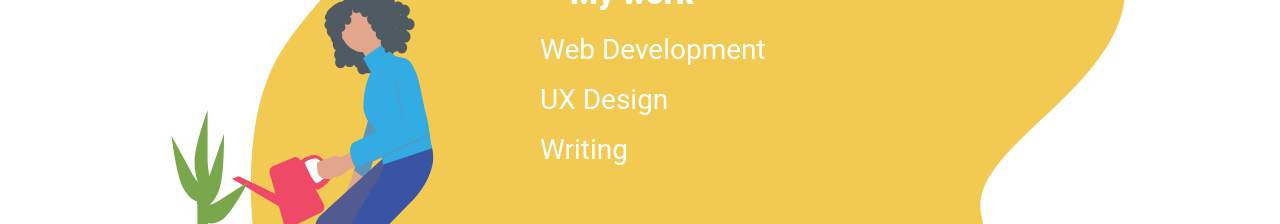
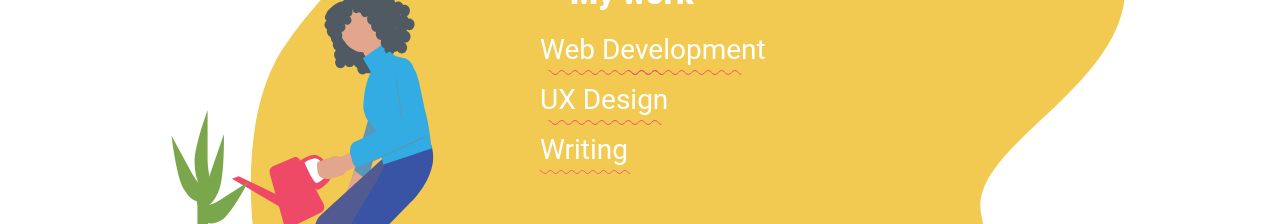
Before and after one commit to cauliflowersingerbee/my-portfolio, a React (Create React App) app: page / in a window 1280 px wide. Shown: the part 430-654 px from the top of the page. Built offline with nearby package versions, Linux system fonts and the light colour scheme.

Commit message:
added styling to links

```diff
--- a/src/components/work/work.jsx
+++ b/src/components/work/work.jsx
@@ -4,6 +4,10 @@ import LogoImage from '../imgs/portfolio-logo.svg';
 import './work.scss'
 import WorkImage from '../imgs/work-img.svg';
 import WorkVector from '../imgs/work-vector.svg';
+import SquigglyLine from '../imgs/squiggly-line.svg';
+import SquigglyLineOne from '../imgs/squiggly-line.svg';
+import SquigglyLineTwo from '../imgs/squiggly-line.svg';
+import SquigglyLineThree from '../imgs/squiggly-line.svg';
 
 //import { Router } from 'react-router-dom';
 
@@ -42,6 +46,10 @@ export default class WorkView extends React.Component {
       <img id='logo-img' src={LogoImage} alt=''/>
       <img id='work-vector' src={WorkVector} alt=''/>
       <img id='work-img' src={WorkImage} alt=''/>
+      <img id='squiggly-line' src={SquigglyLine} alt=''/>
+      <img id='squiggly-line-one' src={SquigglyLineOne} alt=''/>
+      <img id='squiggly-line-two' src={SquigglyLineTwo} alt=''/>
+      <img id='squiggly-line-three' src={SquigglyLineThree} alt=''/>
       <p id='work-text'>My work</p>
       <div id='web-dev'onClick={handleClickWebDev} style={{cursor:'pointer'}} onMouseEnter={changeTextColor} onMouseLeave={returnTextColor}>Web Development</div>
       <div id='ux-design' onClick={handleClickUXDesign} style={{cursor:'pointer'}} onMouseEnter={changeTextColor} onMouseLeave={returnTextColor}>UX Design</div>
--- a/src/components/work/work.scss
+++ b/src/components/work/work.scss
@@ -88,30 +88,39 @@
       line-height: 2.5rem;
         }
 
+        #squiggly-line {
+            position: absolute;
+            z-index: 2;
+            width: 450px;
+            height: 5px;
+            left: 460px;
+            top: 500px;
+        }
+
         #squiggly-line-one {
-            position: relative;
+            position: absolute;
             z-index: 2;
-            width: 100px;
-            height: 10px;
-            left: 410px;
-            top: 115px;
+            width: 450px;
+            height: 5px;
+            left: 380px;
+            top: 500px;
         }
 
 
         #squiggly-line-two {
-            position: relative;
+            position: absolute;
             z-index: 2;
-            width: 100px;
-            height: 10px;
-            left: 410px;
-            top: 115px;
+            width: 450px;
+            height: 5px;
+            left: 380px;
+            top: 550px;
         }
 
-        #squiggly-line-thre {
-            position: relative;
+        #squiggly-line-three {
+            position: absolute;
             z-index: 2;
-            width: 100px;
-            height: 10px;
+            width: 350px;
+            height: 4px;
             left: 410px;
-            top: 115px;
+            top: 600px;
         }
```
Also changed, not shown: src/components/imgs/confetti.svg (added).
